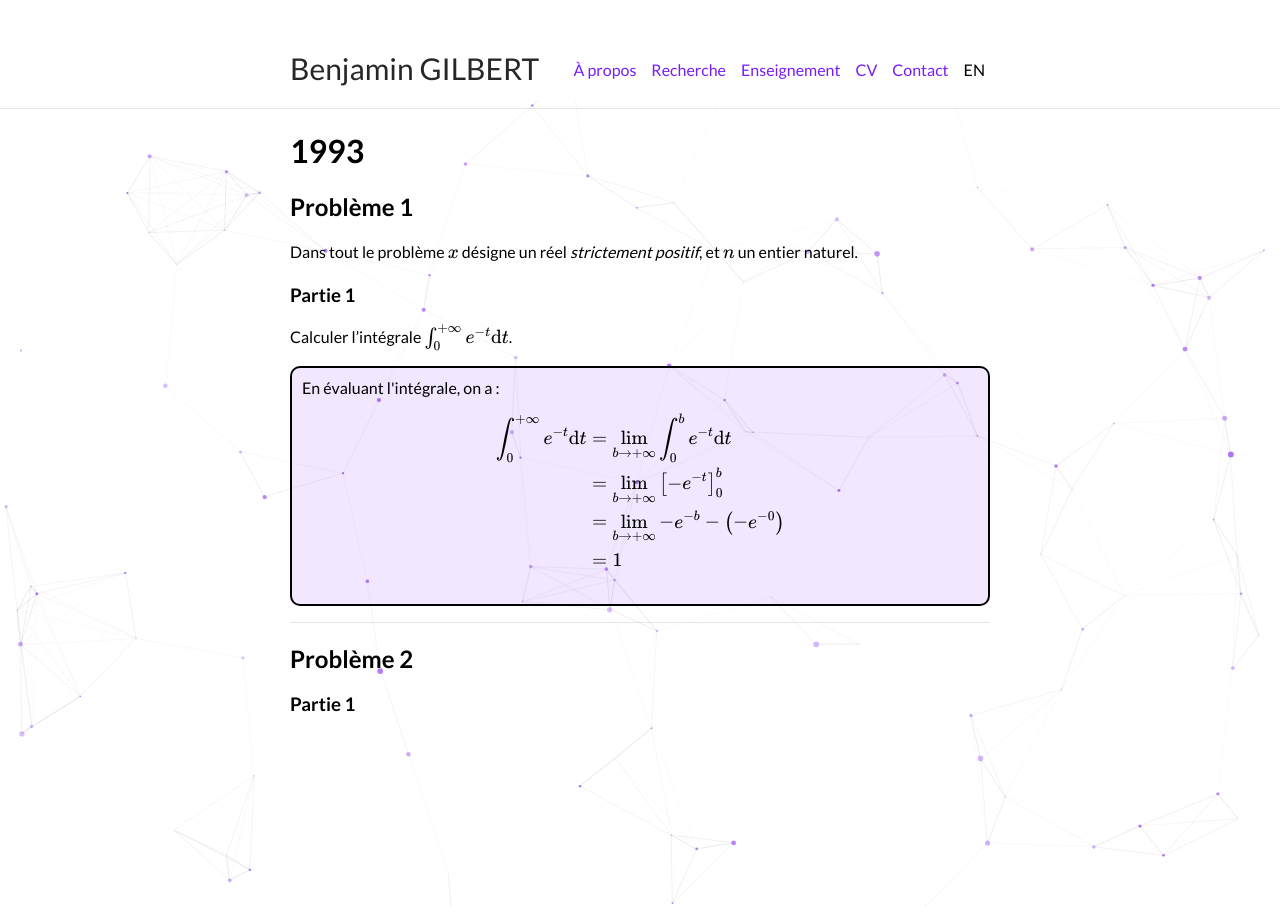
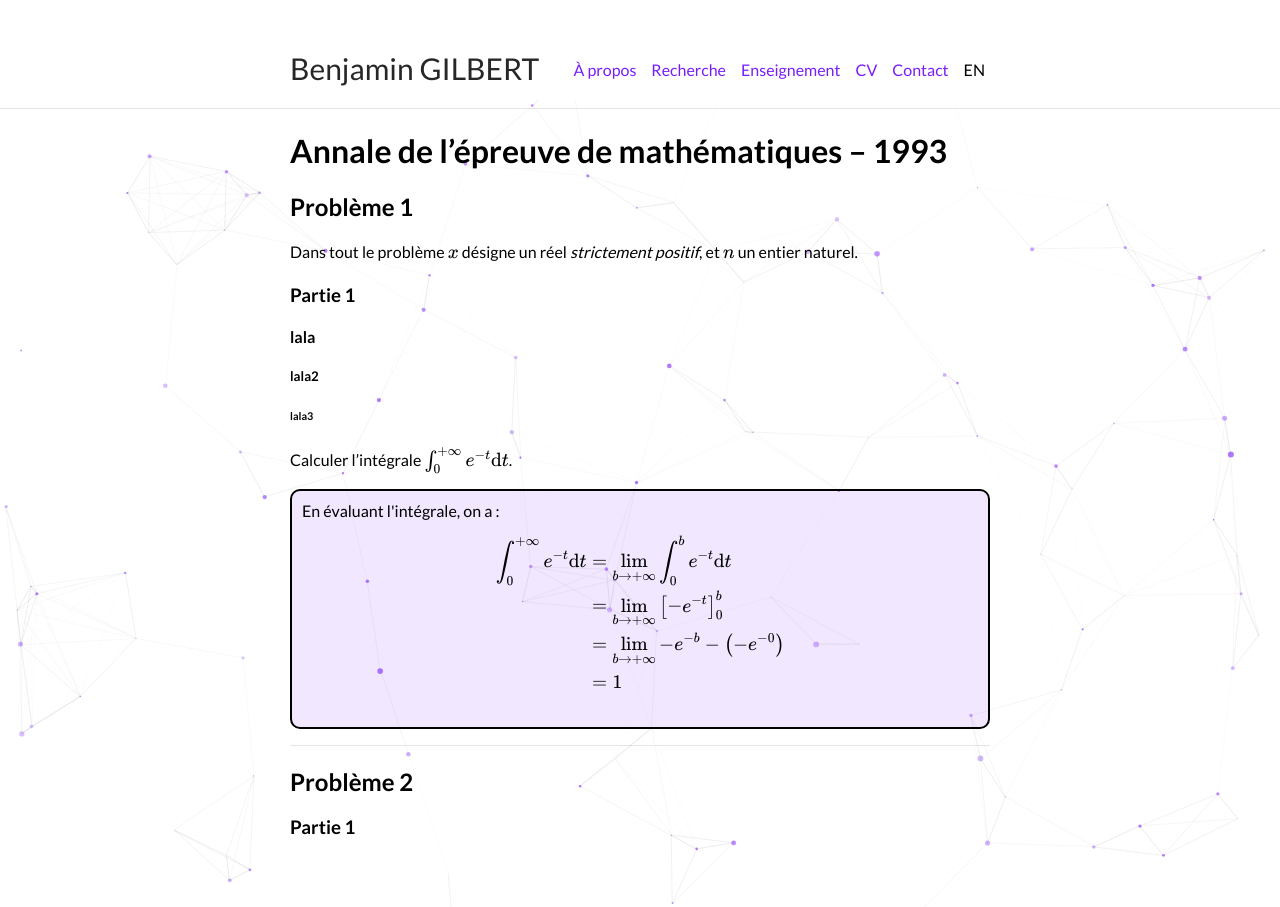
Before and after one commit to bglbrt/bglbrt.github.io, a Jekyll site: the page built from fr/corrections/administrateur_externe_1993.md, in a window 1280 px wide. Built offline with Jekyll 4.4.1, drawn with Linux system fonts in a browser that asks for light colours; nearby versions of some CDN libraries.

Commit message:
Mise à jour des corrections

```diff
--- a/fr/corrections/administrateur_externe_1993.md
+++ b/fr/corrections/administrateur_externe_1993.md
@@ -6,13 +6,21 @@ lang: "fr"
 katex: True
 ---
 
-# 1993
+# Annale de l'épreuve de mathématiques -- 1993
 
 ## Problème 1
 
 Dans tout le problème $$x$$ désigne un réel _strictement positif_, et $$n$$ un entier naturel.
 
 ### Partie 1
+
+#### lala
+
+##### lala2
+
+###### lala3
+
+
 
 Calculer l'intégrale $$\int_{0}^{+\infty} e^{-t} \mathrm{d}t$$.
 
```
